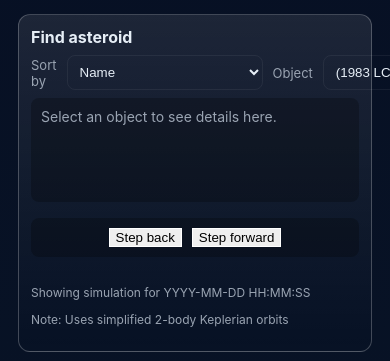
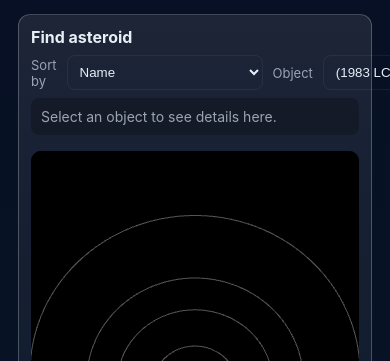
Before and after one commit to naslundx/anti-rocky, a Flask app: page / in a window 390 px wide; the page is wider, and only the part inside the window is pictured. Shown: the part 90-451 px from the top of that part. Run offline with Flask 3, Linux system fonts and the light colour scheme; data that the repository does not hold is empty; some libraries are stand-ins or nearby versions; grey boxes are pictures that could not be loaded.

Commit message:
a bit of mobile friendliness

```diff
--- a/api/static/style.css
+++ b/api/static/style.css
@@ -21,8 +21,6 @@
     background: linear-gradient(180deg, #071024 0%, #081426 100%);
     color: #e6eef6;
     padding: 18px;
-    height: 100vh;
-    overflow: hidden;
 }
 header {
     display: flex;
@@ -49,7 +47,6 @@
     display: grid;
     grid-template-columns: 1fr 1fr;
     gap: 16px;
-    height: calc(100vh - 110px);
 }
 .panel {
     background: linear-gradient(180deg, rgba(255, 255, 255, 0.09), transparent);
@@ -59,6 +56,8 @@
     display: flex;
     flex-direction: column;
     min-width: 0;
+    min-height: 50vh;
+    height: 85vh;
     margin-bottom: 14px;
 }
 .panel .panel-header {
@@ -108,7 +107,7 @@
     background: rgba(0, 0, 0, 0.25);
     border-radius: 8px;
     padding: 10px;
-    min-height: 84px;
+    height: fit-content;
     color: #dfeaf6;
     font-size: 14px;
     margin-bottom: 8px;
@@ -157,4 +156,6 @@
         grid-template-columns: 1fr;
         height: auto;
     }
+    body {
+    }
 }
```
